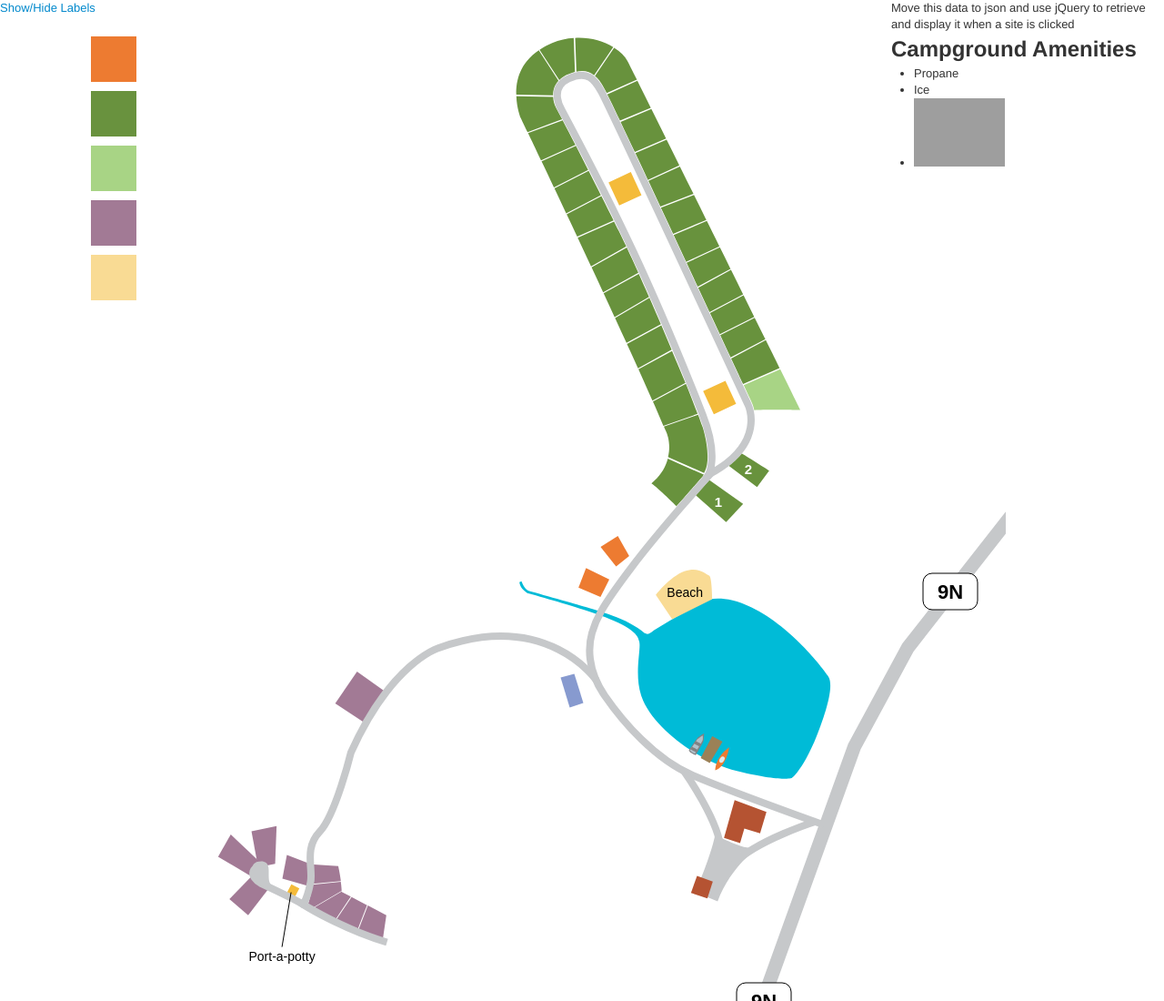
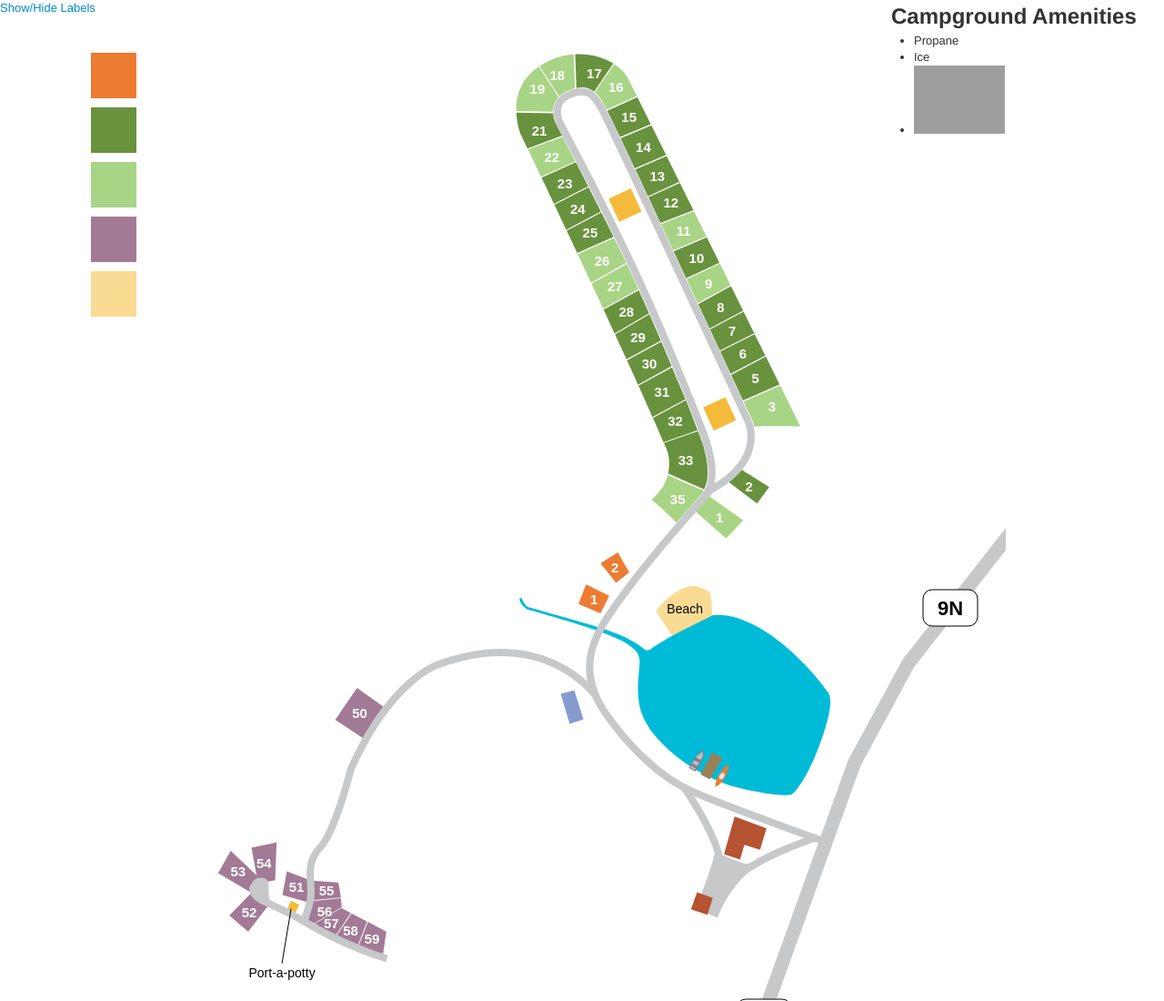
Before and after one commit to matthewjhunt/Campground-Map, a plain HTML site: page index.html in a window 1280 px wide. Shown: the top 1100 px of the page at 91% size. Drawn offline with nearby package versions, Linux system fonts and the light colour scheme; grey boxes are pictures that could not be loaded.

Commit message:
Shifted data to json
Shifted most data over, added dynamic numbering, and seasonal
hi-lighting

```diff
--- a/css/style.css
+++ b/css/style.css
@@ -1,6 +1,6 @@
 #canvas {}
 #paper {
-   position: absolute;
+   position: relative;
    top: -250px;
    left: 50px;
    width:1056px;
--- a/index.html
+++ b/index.html
@@ -2,60 +2,20 @@
 <html lang="en">
     <head>
         <meta http-equiv="Content-Type" content="text/html; charset=utf-8">
-        <title>Map Overlays</title>
-        <script src="//ajax.googleapis.com/ajax/libs/jquery/1.7.1/jquery.min.js"></script>
+        <title>Campground Map</title>
+
         <link rel="stylesheet" href="css/style.css">
         <link rel="stylesheet" href="css/bootstrap.min.css">
-        <script src="raphael-min.js" type="text/javascript" charset="utf-8"></script>
+
+        <script src="//ajax.googleapis.com/ajax/libs/jquery/1.7.1/jquery.min.js"></script>
+        <script src="javascripts/raphael-min.js" type="text/javascript" charset="utf-8"></script>
         <script src="javascripts/script.js" type="text/javascript" charset="utf-8"></script>
     </head>
     <body>
         <div id="canvas">
+            <a href="#" id="hide" style="z-index: 700; position: relative;">Show/Hide Labels</a>
             <div id="paper"></div>
             <div id="info-column">
-              Move this data to json and use jQuery to retrieve and display it when a site is clicked
-              <div id="rv1" class="info">
-                  <h2>RV site 1</h2>
-                  <p>
-                      RV site 1 description
-                      Electric: 20 &amp; 30amps
-                      Water
-                      Sewage
-                      Max length: up to 30'
-                  </p>
-              </div>
-              <div id="rv2" class="info">
-                  <h2>RV site 2</h2>
-                  <p>
-                      RV site 2 description
-                      Electric: 20 &amp; 30amps
-                      Water
-                      Sewage
-                      Max length: up to 30'
-                  </p>
-              </div>
-              <div id="rv3" class="info">
-                  <h2>RV site 3</h2>
-                  <p>
-                      RV site 3 description
-                      Electric: 20 &amp; 30amps
-                      Water
-                      Sewage
-                      Max length: up to 30'
-                  </p>
-              </div>
-              <div id="cabin1" class="info">
-                  <h2>Cabin 1</h2>
-                  <p>
-                      Cabin info
-                  </p>
-              </div>
-              <div id="cabin2" class="info">
-                  <h2>Cabin 2</h2>
-                  <p>
-                      Cabin info
-                  </p>
-              </div>
               <div>
                 <h2>Campground Amenities</h2>
                 <ul>
@@ -66,6 +26,5 @@
               </div>
             </div><!-- #info-column -->
         </div><!--#canvas-->
-        <a href="#" id="hide">Show/Hide Labels</a>
     </body>
 </html>
--- a/javascripts/script.js
+++ b/javascripts/script.js
@@ -1,6 +1,12 @@
 $(document).ready(function() {
-          //for doing json
-          //http://braincast.nl/samples/jsoneditor/
+
+          function addNumber(element) {
+            var box = element.getBBox();
+            var x = (box.x + box.x2) / 2;
+            var y = (box.y + box.y2) / 2;
+            var number = element.data('id').replace(/([a-z]+)([0-9]+)/, '$2');
+            siteNumbers.number = rsr.text(x, y, number).attr(siteNumberStyle);
+          }
 
           //when I hilite an item, grey everything else out and make the hilited element red
   	      var  colors = {
@@ -39,8 +45,6 @@ $(document).ready(function() {
           var text = {'font-size': '14px'};
           var text9n = {'font-size': '22px', 'font-weight': 'bold'};
           var siteNumberStyle = {'fill': '#ffffff','font-size': '15px', 'font-weight': 'bold'};
-          //array to store al colors
-
 
           var rsr = Raphael('paper', '1056', '1623');
           var sites = {};
@@ -70,12 +74,10 @@ $(document).ready(function() {
 
           //rv sites
             sites.rv1 = rsr.path("M 748.5,823.834 715.062,794.312 730,777.562 767.167,803.834  z").attr({fill: '#68923D', id: 'rv1','stroke-width': '0','stroke-opacity': '0'}).data('id', 'rv1').data('class', 'rv');
-          siteNumbers.rv1 = rsr.text(740,801, "1").attr(siteNumberStyle);
             sites.rv2 = rsr.path("M751.625,761.875l30.875,23.292l13.334-18c0,0-23.834-15.042-30.209-18.855  C761.312,754.062,751.625,761.875,751.625,761.875z").attr({fill: '#68923D',id: 'rv2','stroke-width': '0','stroke-opacity': '0'}).data('id', 'rv2').data('class', 'rv');
-          siteNumbers.rv2 = rsr.text(773,765, "2").attr(siteNumberStyle);
-          sites.rv3 = rsr.path("M807.977,655.641l-40.138,17.66c1.457,3.127,2.81,6.028,4.042,8.668c4.723,10.117,6.36,12.72,7.56,18.84  c11.521-0.96,50.761-0.24,50.761-0.24S821.536,683.048,807.977,655.641z").attr(seasonal).data('id', 'rv3').data('class', 'seasonal');
-          sites.rv5 = rsr.path("M792.119,623.872l-38.123,20.039c4.954,10.66,9.383,20.184,13.107,28.181l40.137-17.66  C802.703,645.26,797.612,634.972,792.119,623.872z").attr({fill: '#68923D',id: 'rv5','stroke-width': '0','stroke-opacity': '0'}).data('id', 'rv5').data('class', 'rv');
-          sites.rv6 = rsr.path("M779.866,599.151l-37.821,19.144c4.028,8.671,7.852,16.901,11.398,24.536l38.124-20.039  C787.841,615.263,783.924,607.348,779.866,599.151z").attr({fill: '#68923D',id: 'rv6','stroke-width': '0','stroke-opacity': '0'}).data('id', 'rv6').data('class', 'rv');
+            sites.rv3 = rsr.path("M807.977,655.641l-40.138,17.66c1.457,3.127,2.81,6.028,4.042,8.668c4.723,10.117,6.36,12.72,7.56,18.84  c11.521-0.96,50.761-0.24,50.761-0.24S821.536,683.048,807.977,655.641z").attr(rv).data('id', 'rv3').data('class', 'rv');
+            sites.rv5 = rsr.path("M792.119,623.872l-38.123,20.039c4.954,10.66,9.383,20.184,13.107,28.181l40.137-17.66  C802.703,645.26,797.612,634.972,792.119,623.872z").attr(rv).data('id', 'rv5').data('class', 'rv');
+            sites.rv6 = rsr.path("M779.866,599.151l-37.821,19.144c4.028,8.671,7.852,16.901,11.398,24.536l38.124-20.039  C787.841,615.263,783.924,607.348,779.866,599.151z").attr(rv).data('id', 'rv6').data('class', 'rv');
             sites.rv7 = rsr.path("M779.396,598.146c-3.795-7.667-7.716-15.59-11.727-23.69l-36.913,19.542  c3.733,8.038,7.354,15.833,10.819,23.292L779.396,598.146z").attr({fill: '#68923D',id: 'rv7','stroke-width': '0','stroke-opacity': '0'}).data('id', 'rv7').data('class', 'rv');
             sites.rv8 = rsr.path("m 767.166,573.41 c -4.354,-8.794 -8.813,-17.802 -13.332,-26.928 l -36.04,19.658 c 4.253,9.149 8.423,18.125 12.459,26.812 l 36.913,-19.542 z").attr({id: 'rv8',fill: '#68923d','stroke-width': '0','stroke-opacity': '0'}).data('id', 'rv8').data('class', 'rv');
             sites.rv9 = rsr.path("M753.301,545.432c-3.859-7.794-7.763-15.677-11.681-23.587l-36.585,16.954  c4.122,8.859,8.211,17.654,12.227,26.292L753.301,545.432z").attr({fill: '#68923D',id: 'rv9','stroke-width': '0','stroke-opacity': '0'}).data('id', 'rv9').data('class', 'rv');
@@ -190,11 +192,14 @@ $(document).ready(function() {
 
             var rsrGroups = [dock,kayak,boat,roads,g10630,g10634,g10638,g10642];
 
+	        //labels for special points
 	          labels.beach = rsr.text(703.167,900.5, "Beach").attr(text);
   	        labels.portapotty = rsr.text(260.08002, 1300.59534, "Port-a-potty").attr(text);
   	        labels.portapottyline = rsr.path("M270.08002 1230.59534L260.08002 1290.59534");
 
+          //used to track currently displayed site for hiding
           var current = null;
+          //original color to return to on mouseout
           var originalColor = null;
 
           for (var l in labels) {
@@ -204,32 +209,73 @@ $(document).ready(function() {
           }
 
           for (var site in sites) {
+                addNumber(sites[site]);
                 sites[site].color = Raphael.color("#000");
                 //get site type then use it to set the color to return to after rollover
                 (function (st, site) {
                     $(st[0]).attr("class","rvsites sites");
                     $(st[0]).css("cursor", "pointer");
-                    $(st[0], siteNumbers[0]).mouseover(function() {
-                        //original color gets messed up if it's fading out and they go over it again, try to target the original style instead
+                    $(st[0]).mouseover(function() {
                         st.animate({fill: st.color, stroke: "#ccc"}, 500);
-                        rsr.safari();
+                        //rsr.safari();
                     });
                     $(st[0]).click(function() {
                         $('.info').hide();
                         current && ($(current).hide());
-                      rsr.safari();
+                        //rsr.safari();
                         $("#"+site).css("display", "block");
                         current = site;
                         st.animate({fill: colors[st.data('class')], stroke: "#666"}, 500);
                     });
                     $(st[0]).mouseout(function () {
                         st.animate({fill: colors[st.data('class')], stroke: "#666"}, 500);
-                        rsr.safari();
-                        //(document.getElementById(current).style.display = "");
+                        //rsr.safari();
                     });
                 })(sites[site], site);
             }
 
+            //load json and parse siteData
+            $.ajax({
+              url: 'sites.json',
+              dataType: 'json',
+              cache: false,
+              success: function(data, textStatus) {
+                $.each(data["sites"].rv, function(key, val) {
+                  if (val.seasonal === true) {
+                    (function(id) {
+                      var target = 'rv' + id;
+                      sites[target].data({class: 'seasonal'});
+                      sites[target].animate({fill: seasonal.fill}, 500); //works but doesn't change back properly
+                    })(val.id);
+                  }
+
+                  $('#info-column').append('<div id="rv' + val.id + '" class="info">\
+                  <h2>RV site ' + val.id + '</h2>\
+                  [image]\
+                  <ul>\
+                      <li>Electric: 20amp &amp; 30amp</li>\
+                      <li>Water</li>\
+                      <li>Sewage</li>\
+                      <li>Max RV length: ' + val.maxLength + '&#39;</li>\
+                  </ul>\
+              </div>');
+                });
+
+                $.each(data["sites"].cabin, function(key, val) {
+                  //items.push('<li id="' + key + '">' + val + '</li>');
+                  $('#info-column').append('<div id="cabin' + val.id + '" class="info">\
+                  <h2>Cabin ' + val.id + '</h2>\
+                  <img src="images/' + val["images"][0].file + '" />\
+                  ' + val.description + '\
+              </div>');
+                });
+              },
+              error: function() {
+                //alert('error');
+              }
+            });
+
+            // show or hide labels on special map points of interest
             var showOrHide = false;
             $("#hide").click(function(){
                 if ( showOrHide == true ) {
@@ -240,5 +286,4 @@ $(document).ready(function() {
                     showOrHide = true;
                 }
             });
-
 });
--- a/sites.json
+++ b/sites.json
@@ -1,29 +1,252 @@
 {
   "sites":{
-    "cabin": {
+    "cabin": [
+      {
         "id": 1,
-      "max-length": 28,
-      "content": "<ul><li>Queen size bed in bedroom - Brand new Sealy Posturepedic added Jun 2011.</li><li>Queen hide-a-bed in living area</li><li>Carpeted loft area for sleeping bags or a queen size air mattress</li><li>Air conditioning, heat, two ceiling fans</li><li>Shower/tub, toilet, sink, vanity, hot water</li><li>Refrigerator, stove top, sink, small counter top, microwave, dishes, glassware, pots &amp; pans, utensils</li><li>Table with four chairs</li><li>Fire ring for camp fires with \"starter\" supply of firewood</li><li>Linens and plush towels will be provided (Brand new Jun 2011)</li><li>TV with DVD player</li></ul>",
+        "type": 1,
+        "description": "<ul><li>Queen size bed in bedroom - Brand new Sealy Posturepedic added Jun 2011.</li><li>Queen hide-a-bed in living area</li><li>Carpeted loft area for sleeping bags or a queen size air mattress</li><li>Air conditioning, heat, two ceiling fans</li><li>Shower/tub, toilet, sink, vanity, hot water</li><li>Refrigerator, stove top, sink, small counter top, microwave, dishes, glassware, pots &amp; pans, utensils</li><li>Table with four chairs</li><li>Fire ring for camp fires with \"starter\" supply of firewood</li><li>Linens and plush towels will be provided (Brand new Jun 2011)</li><li>TV with DVD player</li></ul><p>Cabins 1 &amp; 2 are identical</p>",
         "images":
         [
           {"file": "cabin1.jpg", "alt": "Cabin outside view", "cover": true},
           {"file": "cabin-kitchen.jpg", "alt": "Kitchen looking out towards front"}
         ]
       },
-    "rv": {
-      "id": 1,
-      "max-length": 28,
-      "content": "<p>site description</p>"
-    },
-    "rv": {
-      "id": 30,
-      "max-length": 30,
-      "content": "<p>site description</p>",
+      {
+        "id": 2,
+        "type": 1,
+        "description": "<ul><li>Queen size bed in bedroom - Brand new Sealy Posturepedic added Jun 2011.</li><li>Queen hide-a-bed in living area</li><li>Carpeted loft area for sleeping bags or a queen size air mattress</li><li>Air conditioning, heat, two ceiling fans</li><li>Shower/tub, toilet, sink, vanity, hot water</li><li>Refrigerator, stove top, sink, small counter top, microwave, dishes, glassware, pots &amp; pans, utensils</li><li>Table with four chairs</li><li>Fire ring for camp fires with \"starter\" supply of firewood</li><li>Linens and plush towels will be provided (Brand new Jun 2011)</li><li>TV with DVD player</li></ul><p>Cabins 1 &amp; 2 are identical</p>",
         "images":
         [
-        {"file": "site30", "alt": "Wooded site", "cover": true}
+          {"file": "cabin-kitchen.jpg", "alt": "Kitchen looking out towards front"}
         ]
+      }
+    ],
+    "rv": [
+              {
+              "id": 1,
+              "type": 2,
+              "maxLength": 30,
+              "seasonal": true,
+              "content": "<p>RV Site</p>"
               },
-    "tent": {}
+              {
+              "id": 2,
+              "type": 2,
+              "maxLength": 30,
+              "seasonal": false,
+              "content": "<p>RV Site</p>"
+              },
+              {
+              "id": 3,
+              "type": 2,
+              "maxLength": 31,
+              "seasonal": true,
+              "content": "<p>RV Site</p>"
+              },
+              {
+              "id": 5,
+              "type": 2,
+              "maxLength": 30,
+              "seasonal": false,
+              "content": "<p>RV Site</p>"
+              },
+              {
+              "id": 6,
+              "type": 2,
+              "maxLength": 35,
+              "seasonal": false,
+              "content": "<p>RV Site</p>"
+              },
+              {
+              "id": 7,
+              "type": 2,
+              "maxLength": 27,
+              "seasonal": false,
+              "content": "<p>RV Site</p>"
+              },
+              {
+              "id": 8,
+              "type": 2,
+              "maxLength": 32,
+              "seasonal": false,
+              "content": "<p>RV Site</p>"
+              },
+              {
+              "id": 9,
+              "type": 2,
+              "maxLength": 34,
+              "seasonal": true,
+              "content": "<p>RV Site</p>"
+              },
+              {
+              "id": 10,
+              "type": 2,
+              "maxLength": 27,
+              "seasonal": false,
+              "content": "<p>RV Site</p>"
+              },
+              {
+              "id": 11,
+              "type": 2,
+              "maxLength": 34,
+              "seasonal": true,
+              "content": "<p>RV Site</p>"
+              },
+              {
+              "id": 12,
+              "type": 2,
+              "maxLength": 30,
+              "seasonal": false,
+              "content": "<p>RV Site</p>"
+              },
+              {
+              "id": 13,
+              "type": 2,
+              "maxLength": 27,
+              "seasonal": false,
+              "content": "<p>RV Site</p>"
+              },
+              {
+              "id": 14,
+              "type": 2,
+              "maxLength": 30,
+              "seasonal": false,
+              "content": "<p>RV Site</p>"
+              },
+              {
+              "id": 15,
+              "type": 2,
+              "maxLength": 32,
+              "seasonal": false,
+              "content": "<p>RV Site</p>"
+              },
+              {
+              "id": 16,
+              "type": 2,
+              "maxLength": 35,
+              "seasonal": true,
+              "content": "<p>RV Site</p>"
+              },
+              {
+              "id": 17,
+              "type": 2,
+              "maxLength": 31,
+              "seasonal": false,
+              "content": "<p>RV Site</p>"
+              },
+              {
+              "id": 18,
+              "type": 2,
+              "maxLength": 35,
+              "seasonal": true,
+              "content": "<p>RV Site</p>"
+              },
+              {
+              "id": 19,
+              "type": 2,
+              "maxLength": 29,
+              "seasonal": true,
+              "content": "<p>RV Site</p>"
+              },
+              {
+              "id": 21,
+              "type": 2,
+              "maxLength": 32,
+              "seasonal": false,
+              "content": "<p>RV Site</p>"
+              },
+              {
+              "id": 22,
+              "type": 2,
+              "maxLength": 34,
+              "seasonal": true,
+              "content": "<p>RV Site</p>"
+              },
+              {
+              "id": 23,
+              "type": 2,
+              "maxLength": 32,
+              "seasonal": false,
+              "content": "<p>RV Site</p>"
+              },
+              {
+              "id": 24,
+              "type": 2,
+              "maxLength": 34,
+              "seasonal": false,
+              "content": "<p>RV Site</p>"
+              },
+              {
+              "id": 25,
+              "type": 2,
+              "maxLength": 34,
+              "seasonal": false,
+              "content": "<p>RV Site</p>"
+              },
+              {
+              "id": 26,
+              "type": 2,
+              "maxLength": 32,
+              "seasonal": true,
+              "content": "<p>RV Site</p>"
+              },
+              {
+              "id": 27,
+              "type": 2,
+              "maxLength": 28,
+              "seasonal": true,
+              "content": "<p>RV Site</p>"
+              },
+              {
+              "id": 28,
+              "type": 2,
+              "maxLength": 28,
+              "seasonal": false,
+              "content": "<p>RV Site</p>"
+              },
+              {
+              "id": 29,
+              "type": 2,
+              "maxLength": 33,
+              "seasonal": false,
+              "content": "<p>RV Site</p>"
+              },
+              {
+              "id": 30,
+              "type": 2,
+              "maxLength": 30,
+              "seasonal": false,
+              "content": "<p>RV Site</p>"
+              },
+              {
+              "id": 31,
+              "type": 2,
+              "maxLength": 27,
+              "seasonal": false,
+              "content": "<p>RV Site</p>"
+              },
+              {
+              "id": 32,
+              "type": 2,
+              "maxLength": 29,
+              "seasonal": false,
+              "content": "<p>RV Site</p>"
+              },
+              {
+              "id": 33,
+              "type": 2,
+              "maxLength": 34,
+              "seasonal": false,
+              "content": "<p>RV Site</p>"
+              },
+              {
+              "id": 35,
+              "type": 2,
+              "maxLength": 28,
+              "seasonal": true,
+              "content": "<p>RV Site</p>"
+              }
+          ],
+    "tent": []
   }
 }
```
Also changed, not shown: generate-json.txt (added), javascripts/raphael-min.js (renamed from raphael-min.js). Lines whose indentation alone changed are shown as unchanged.
